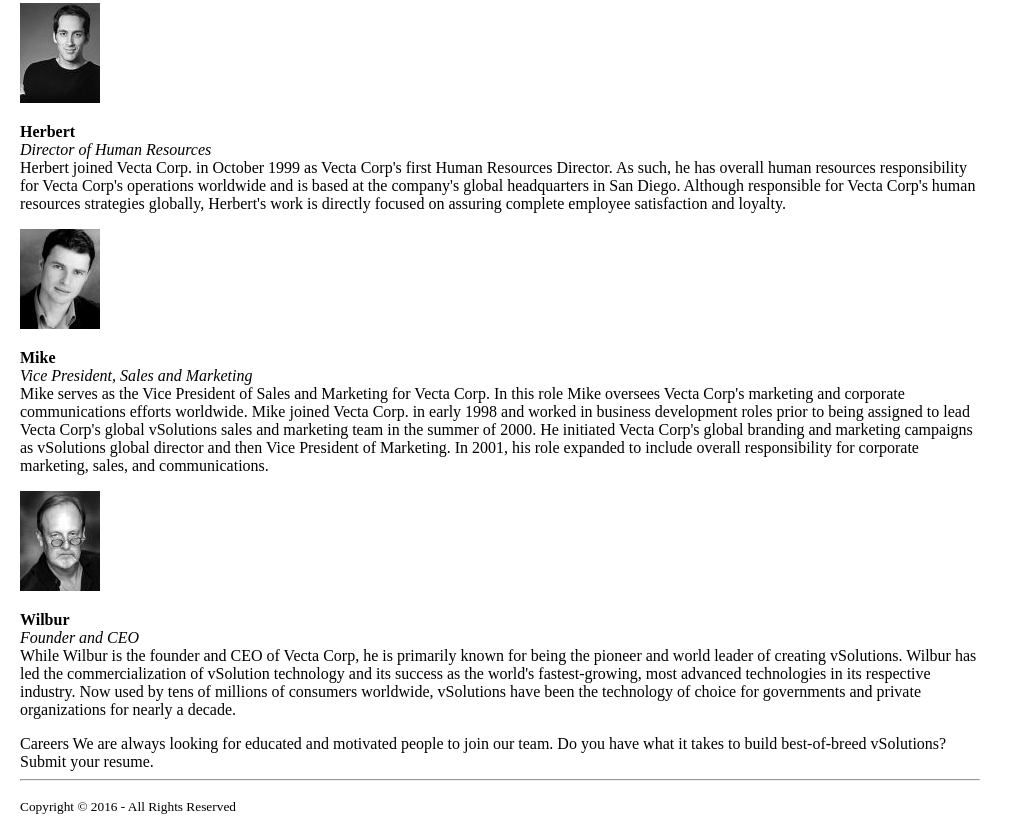
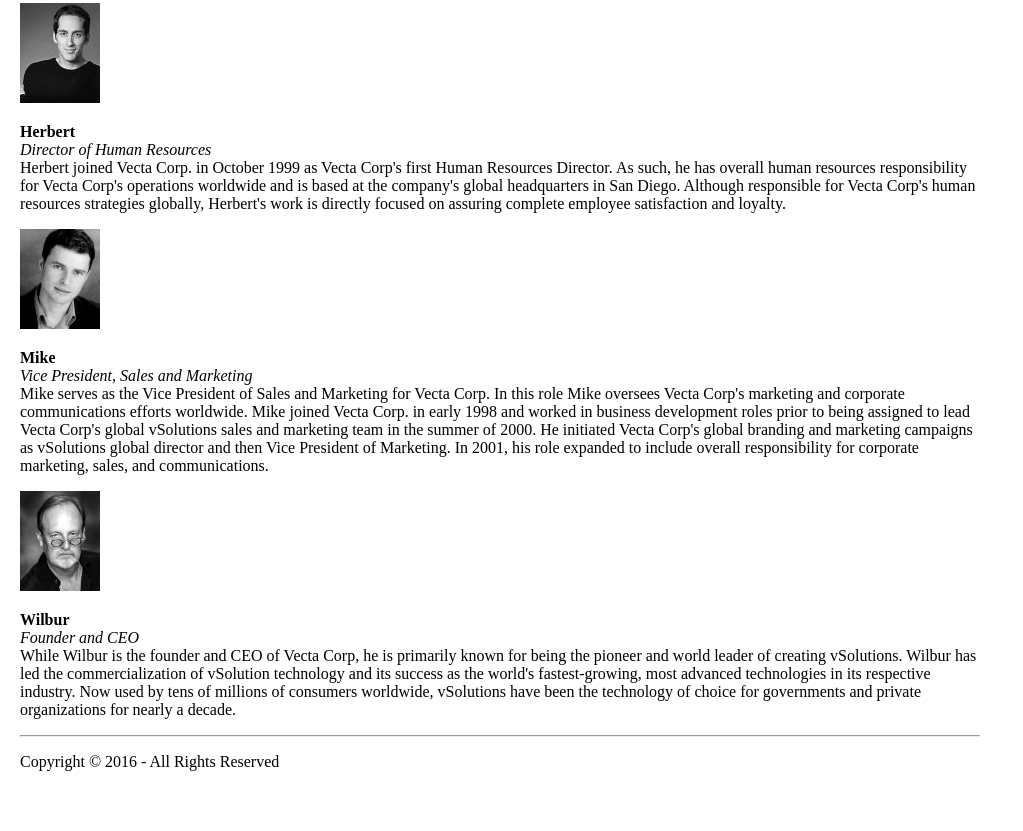
Before and after one commit to Prajyotmane/CS648-Assignment-two, a plain HTML site: page aboutus.html in a window 1280 px wide. Shown: the part 1150-1981 px from the top of the page, without its empty margins (0-1023 px from the left). After the commit the page ends 1937 px from the top, so only its background shows below. Drawn offline with Linux system fonts and the light colour scheme.

Commit message:
Footer updated

```diff
--- a/aboutus.html
+++ b/aboutus.html
@@ -4,7 +4,7 @@
 <head>
     <meta charset="UTF-8">
     <meta name="viewport" content="width=device-width, initial-scale=1.0">
-    <title>Document</title>
+    <title>About Us | Vecta Corporation</title>
 </head>
 
 <body style="width:960px;margin:0 20px;">
@@ -82,17 +82,11 @@
             as the world's fastest-growing, most advanced technologies in its respective industry. Now used by tens of
             millions of consumers worldwide, vSolutions have been the technology of choice for governments and private
             organizations for nearly a decade.</p>
-        Careers
-
-        We are always looking for educated and motivated people to join our team. Do you have what it takes to build
-        best-of-breed vSolutions? Submit your resume.
-
-
 
     </section>
     <footer>
         <hr>
-        <p><small>Copyright &copy; 2016 - All Rights Reserved</small></p>
+        <p>Copyright &copy; 2016 - All Rights Reserved</p>
     </footer>
 </body>
 
```
Also changed, not shown: contactus.html (+1 -1 lines), index.html (+1 -1 lines), solutions.html (+2 -2 lines), 1 other file.
